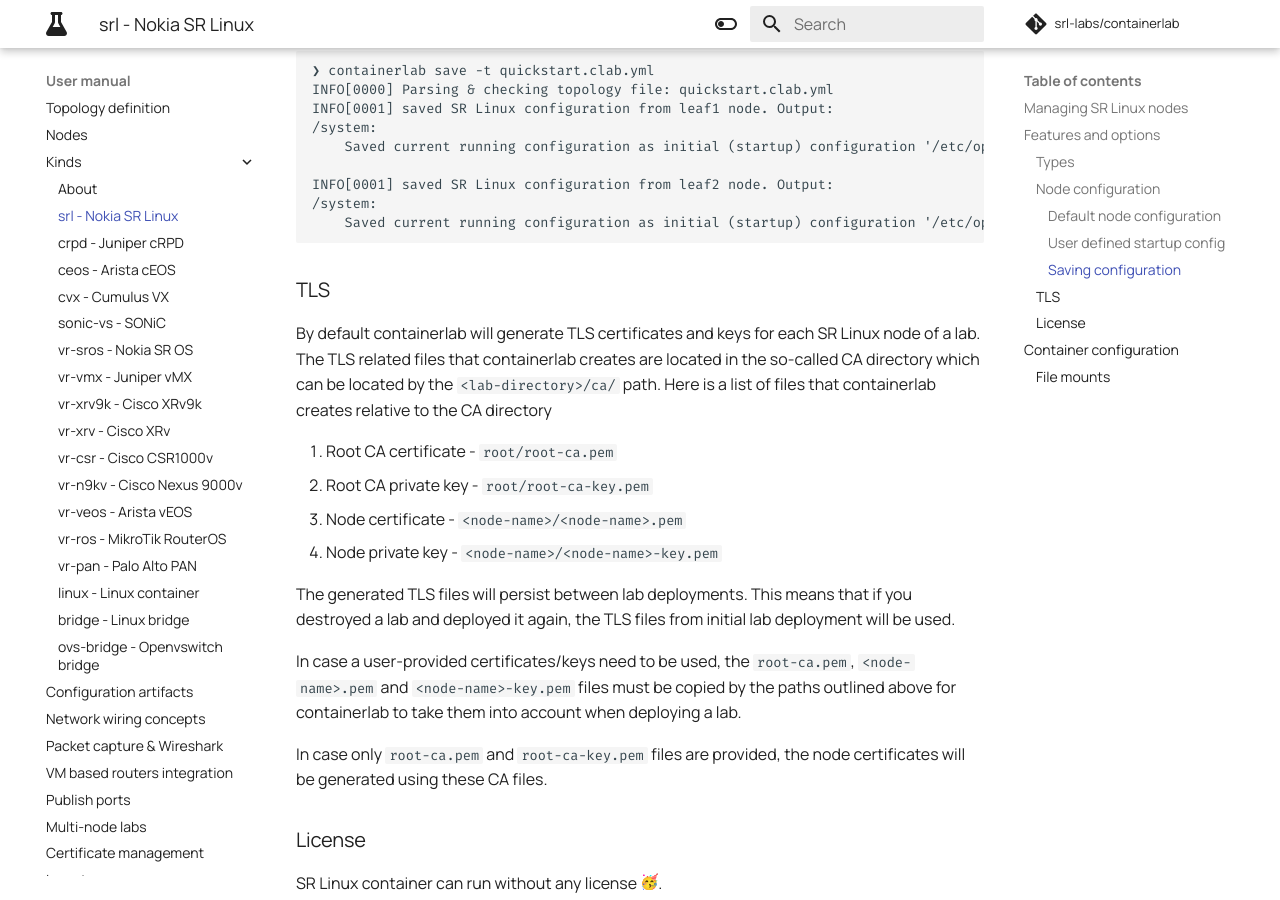
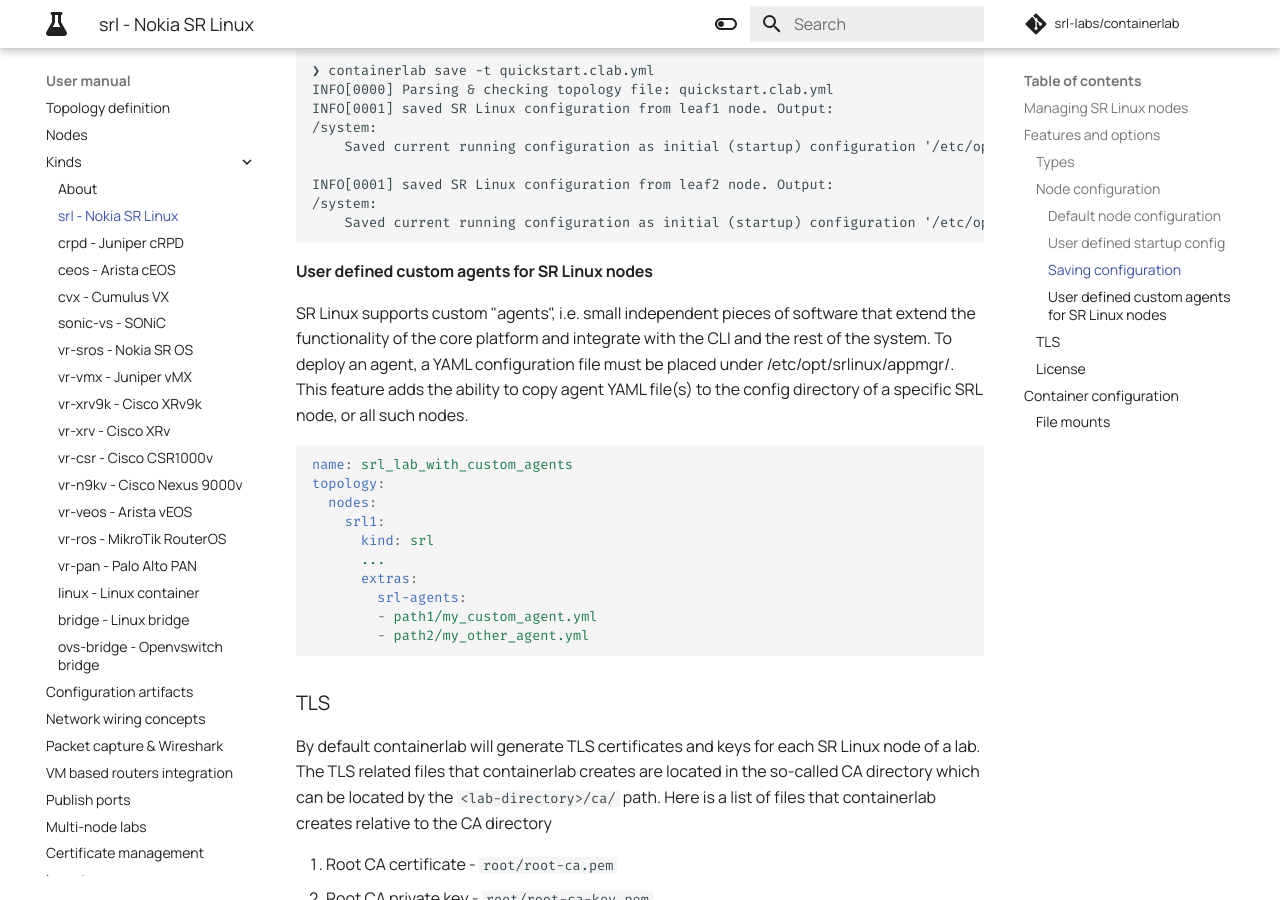
Before and after one commit to srl-labs/containerlab, an MkDocs documentation site: the page built from docs/manual/kinds/srl.md, in a window 1280 px wide and 900 px high, scrolled down 2403 px. Built offline with MkDocs 1.6.1 and Material for MkDocs 9.7.7, drawn with Linux system fonts in a browser that asks for light colours; emoji names are drawn with the system emoji font; comment, search, counter and statistics services are not loaded.

Commit message:
Add docs

````diff
--- a/docs/manual/kinds/srl.md
+++ b/docs/manual/kinds/srl.md
@@ -95,6 +95,22 @@ INFO[0001] saved SR Linux configuration from leaf2 node. Output:
     Saved current running configuration as initial (startup) configuration '/etc/opt/srlinux/config.json'
 ```
 
+#### User defined custom agents for SR Linux nodes
+SR Linux supports custom "agents", i.e. small independent pieces of software that extend the functionality of the core platform and integrate with the CLI and the rest of the system. To deploy an agent, a YAML configuration file must be placed under /etc/opt/srlinux/appmgr/. This feature adds the ability to copy agent YAML file(s) to the config directory of a specific SRL node, or all such nodes.
+
+```yaml
+name: srl_lab_with_custom_agents
+topology:
+  nodes:
+    srl1:
+      kind: srl
+      ...
+      extras:
+        srl-agents:
+        - path1/my_custom_agent.yml
+        - path2/my_other_agent.yml
+```
+
 ### TLS
 By default containerlab will generate TLS certificates and keys for each SR Linux node of a lab. The TLS related files that containerlab creates are located in the so-called CA directory which can be located by the `<lab-directory>/ca/` path. Here is a list of files that containerlab creates relative to the CA directory
 
````
